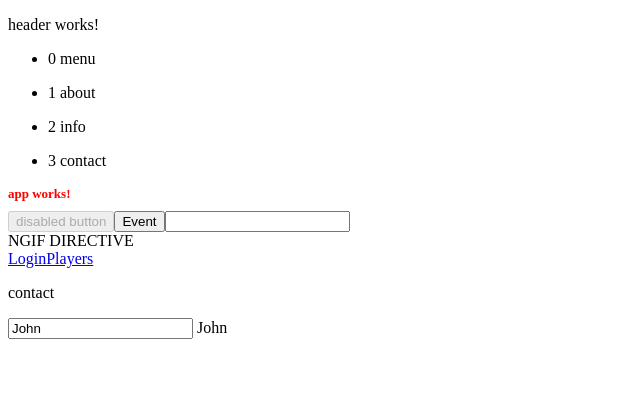
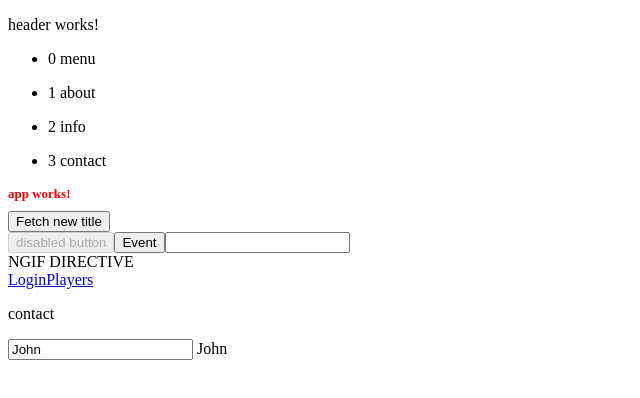
Before and after one commit to ColinFendrick/angular-fundamentals, an Angular app in the folder HelloAngular/: page / in a window 1280 px wide. Shown: the top 398 px of the page, without its empty margins (0-640 px from the left). Built offline with nearby package versions, Linux system fonts and the light colour scheme.

Commit message:
Use http methods to handle response data

```diff
--- a/HelloAngular/src/app/app.component.html
+++ b/HelloAngular/src/app/app.component.html
@@ -3,6 +3,7 @@
   <h1 [ngClass]="titleColor" (click)="toggleTitleColor()" [appFsize]="'13px'">
     {{title}}
   </h1>
+  <button (click)="fetchNewTitle()">Fetch new title</button>
 </div>
 <button [disabled]="disabledBtn">disabled button</button>
 <button (click)="myMethod($event)">Event</button>
--- a/HelloAngular/src/app/app.component.ts
+++ b/HelloAngular/src/app/app.component.ts
@@ -1,4 +1,12 @@
 import { Component } from '@angular/core';
+import { HttpClient } from '@angular/common/http';
+
+interface ResponseData {
+  body: string,
+  id: number,
+  userId: number,
+  title: string
+}
 
 @Component({
   selector: 'app-root',
@@ -11,9 +19,18 @@ export class AppComponent {
   titleColor = 'red';
   name = 'John';
 
-  constructor() {}
+  constructor(private http: HttpClient) {}
 
-  ngOnInit() {
+  fetchNewTitle() {
+    this.http.get<ResponseData>('https://jsonplaceholder.typicode.com/posts/1')
+      .subscribe(
+        data => {
+          this.title = data.title
+        },
+        error => {
+          console.log(error)
+        }
+      )
   }
 
   toggleTitleColor() {
--- a/HelloAngular/src/app/app.module.ts
+++ b/HelloAngular/src/app/app.module.ts
@@ -2,6 +2,7 @@ import { BrowserModule } from '@angular/platform-browser';
 import { NgModule } from '@angular/core';
 import { FormsModule, ReactiveFormsModule } from '@angular/forms';
 import { HttpModule } from '@angular/http';
+import { HttpClientModule } from '@angular/common/http';
 import { Routes, RouterModule } from '@angular/router';
 
 import { AppComponent } from './app.component';
@@ -36,6 +37,7 @@ const appRoutes:Routes = [
     FormsModule,
     ReactiveFormsModule,
     HttpModule,
+    HttpClientModule,
     RouterModule.forRoot(appRoutes)
   ],
   providers: [FootballDataService, AuthService],
```
